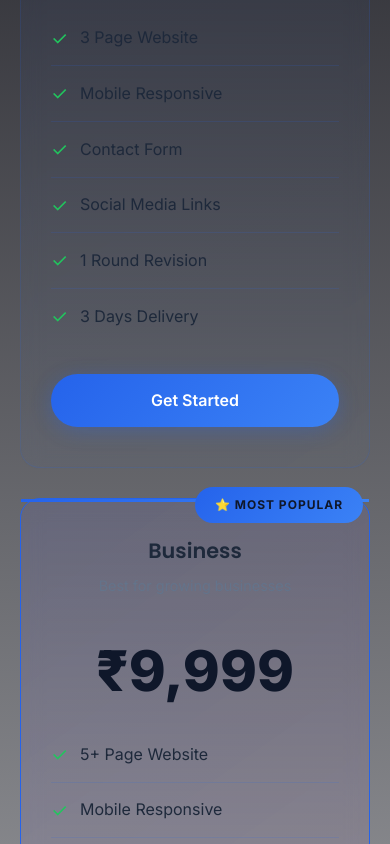
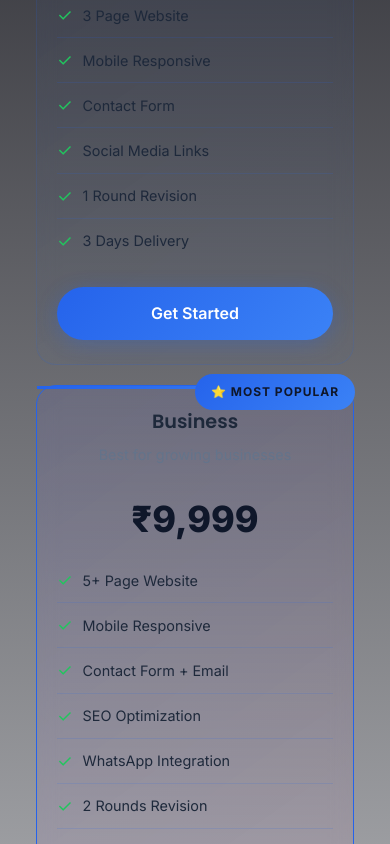
Before and after one commit to KANNAN-TECH/Buisness-website, a React (Vite) app: page / in a window 390 px wide. Shown: the part 5680-6524 px from the top of the page. Built offline with nearby package versions, Linux system fonts and the light colour scheme.

Commit message:
fix: Pricing section mobile overflow - Responsive grid (3/2/1 columns) - Removed fixed widths, using 100% width - Added proper padding (16px) - Centered cards with margin auto - Added overflow-x: hidden - box-sizing: border-box on all cards

```diff
--- a/src/styles/main.css
+++ b/src/styles/main.css
@@ -1091,28 +1091,60 @@ html.light .glass-navbar {
 /* ========== PRICING SECTION ========== */
 .pricing {
   background: linear-gradient(180deg, #0d0d14 0%, var(--bg-dark) 100%);
+  padding-left: 16px;
+  padding-right: 16px;
+  overflow-x: hidden;
 }
 
 .pricing-grid {
   display: grid;
-  grid-template-columns: repeat(auto-fit, minmax(300px, 1fr));
-  gap: 30px;
-  max-width: 1000px;
+  grid-template-columns: repeat(3, 1fr);
+  gap: 24px;
+  max-width: 1100px;
   margin: 0 auto;
+  width: 100%;
+  box-sizing: border-box;
+}
+
+/* Tablet - 2 columns */
+@media (max-width: 1024px) {
+  .pricing-grid {
+    grid-template-columns: repeat(2, 1fr);
+    gap: 20px;
+  }
+}
+
+/* Mobile - 1 column */
+@media (max-width: 768px) {
+  .pricing {
+    padding-left: 16px;
+    padding-right: 16px;
+  }
+
+  .pricing-grid {
+    grid-template-columns: 1fr;
+    gap: 20px;
+    max-width: 100%;
+    padding: 0;
+  }
 }
 
 .pricing-card {
-  padding: 40px 30px;
+  padding: 32px 24px;
   text-align: center;
   position: relative;
   display: flex;
   flex-direction: column;
+  width: 100%;
+  max-width: 100%;
+  margin: 0 auto;
+  box-sizing: border-box;
 }
 
 .pricing-card.featured {
   background: linear-gradient(145deg, rgba(99, 102, 241, 0.1) 0%, rgba(236, 72, 153, 0.05) 100%);
   border-color: var(--primary);
-  transform: scale(1.05);
+  transform: scale(1.02);
 }
 
 .pricing-card.featured::before {
@@ -1131,7 +1163,7 @@ html.light .glass-navbar {
   left: 50%;
   transform: translateX(-50%);
   background: var(--gradient-primary);
-  padding: 8px 20px;
+  padding: 8px 16px;
   border-radius: var(--radius-xl);
   font-size: 0.75rem;
   font-weight: 700;
@@ -1141,14 +1173,14 @@ html.light .glass-navbar {
 }
 
 .pricing-plan {
-  font-size: 1.3rem;
+  font-size: 1.2rem;
   font-weight: 600;
   color: var(--text-secondary);
   margin-bottom: 10px;
 }
 
 .pricing-price {
-  font-size: 3.5rem;
+  font-size: clamp(2rem, 5vw, 3rem);
   font-weight: 800;
   margin-bottom: 10px;
 }
@@ -1161,22 +1193,23 @@ html.light .glass-navbar {
 
 .pricing-description {
   color: var(--text-muted);
-  margin-bottom: 30px;
+  margin-bottom: 24px;
   font-size: 0.9rem;
 }
 
 .pricing-features {
   text-align: left;
-  margin-bottom: 30px;
+  margin-bottom: 24px;
 }
 
 .pricing-features li {
-  padding: 12px 0;
+  padding: 10px 0;
   color: var(--text-secondary);
   display: flex;
   align-items: center;
-  gap: 12px;
+  gap: 10px;
   border-bottom: 1px solid var(--border-glass);
+  font-size: 0.95rem;
 }
 
 .pricing-features li:last-child {
@@ -1185,7 +1218,8 @@ html.light .glass-navbar {
 
 .pricing-features .check {
   color: #22c55e;
-  font-size: 1.2rem;
+  font-size: 1.1rem;
+  flex-shrink: 0;
 }
 
 .pricing-card .btn {
@@ -1193,9 +1227,23 @@ html.light .glass-navbar {
   margin-top: auto;
 }
 
+/* Mobile pricing improvements */
 @media (max-width: 768px) {
+  .pricing-card {
+    padding: 24px 20px;
+  }
+
   .pricing-card.featured {
     transform: scale(1);
+  }
+
+  .pricing-price {
+    font-size: 2.25rem;
+  }
+
+  .pricing-features li {
+    font-size: 0.9rem;
+    padding: 8px 0;
   }
 }
 
```
